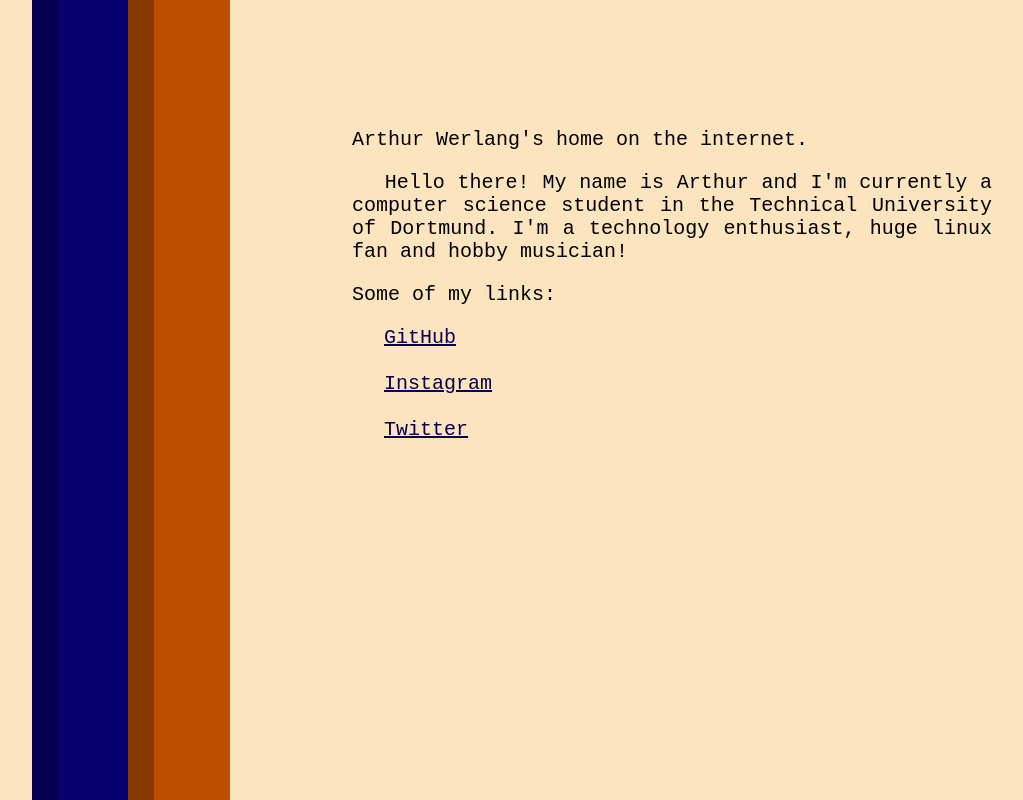
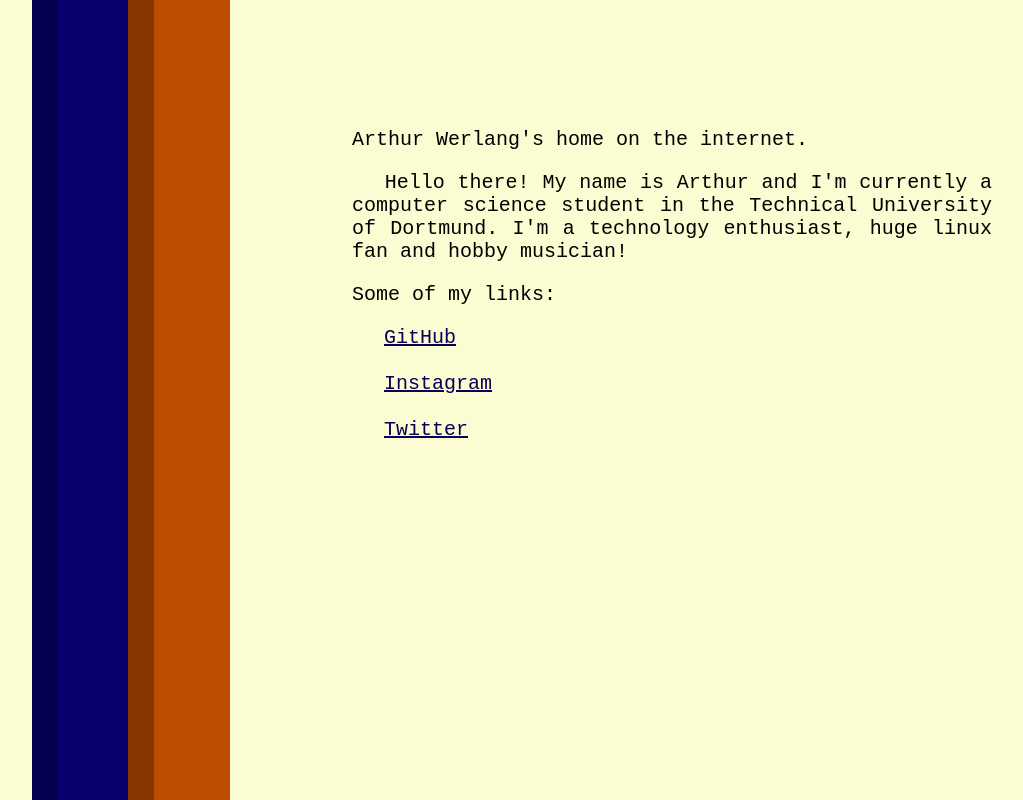
Before and after one commit to arthwerlang/arthwerlang.github.io, a plain HTML site: page index.html in a window 1280 px wide. Shown: the whole page, without its empty margins (32-1055 px from the left). Drawn offline with Linux system fonts and the light colour scheme.

Commit message:
Update style.css

```diff
--- a/style.css
+++ b/style.css
@@ -8,7 +8,7 @@ body {
     font-size: 20px;
     text-align: justify;
     margin: 10% 20% 10% 30%;
-    background-color: #fce4bf;
+    background-color: #fbfcd1;
 }
 a:link {
     color: #070054;
```
